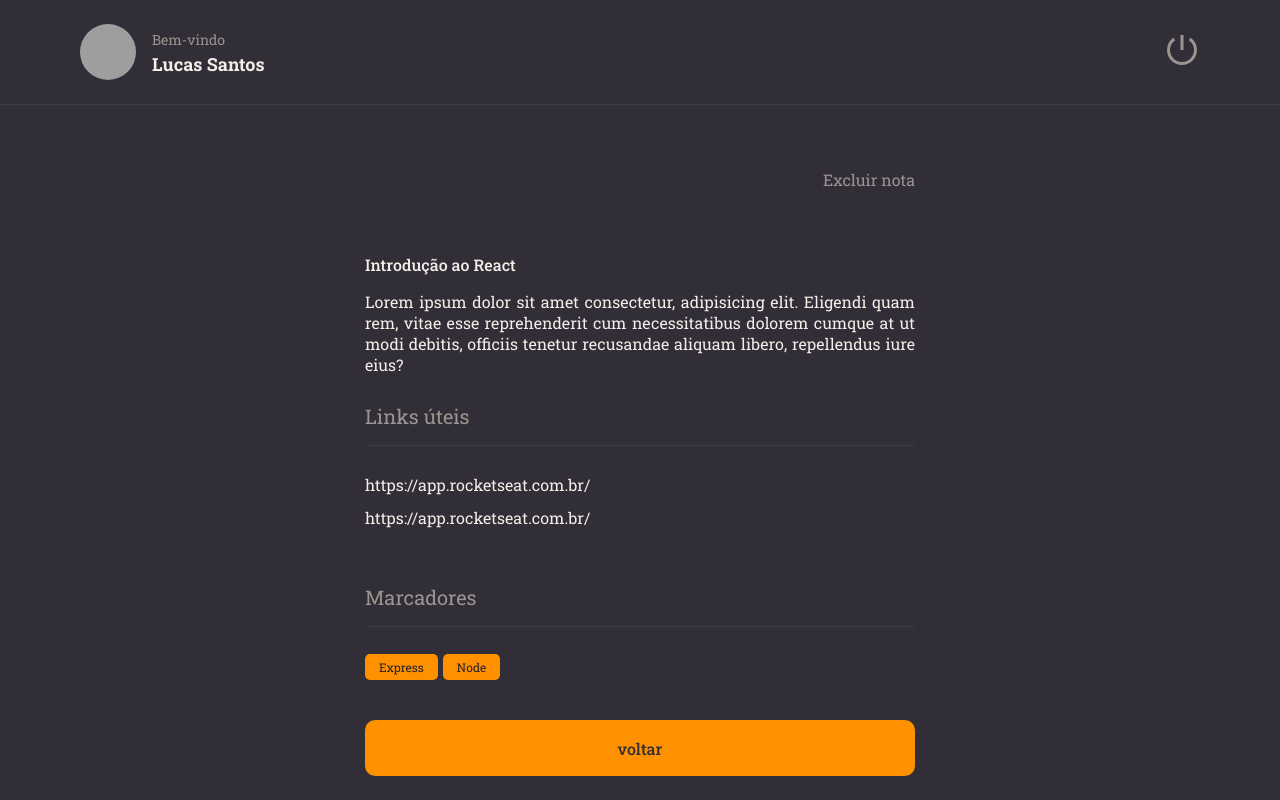
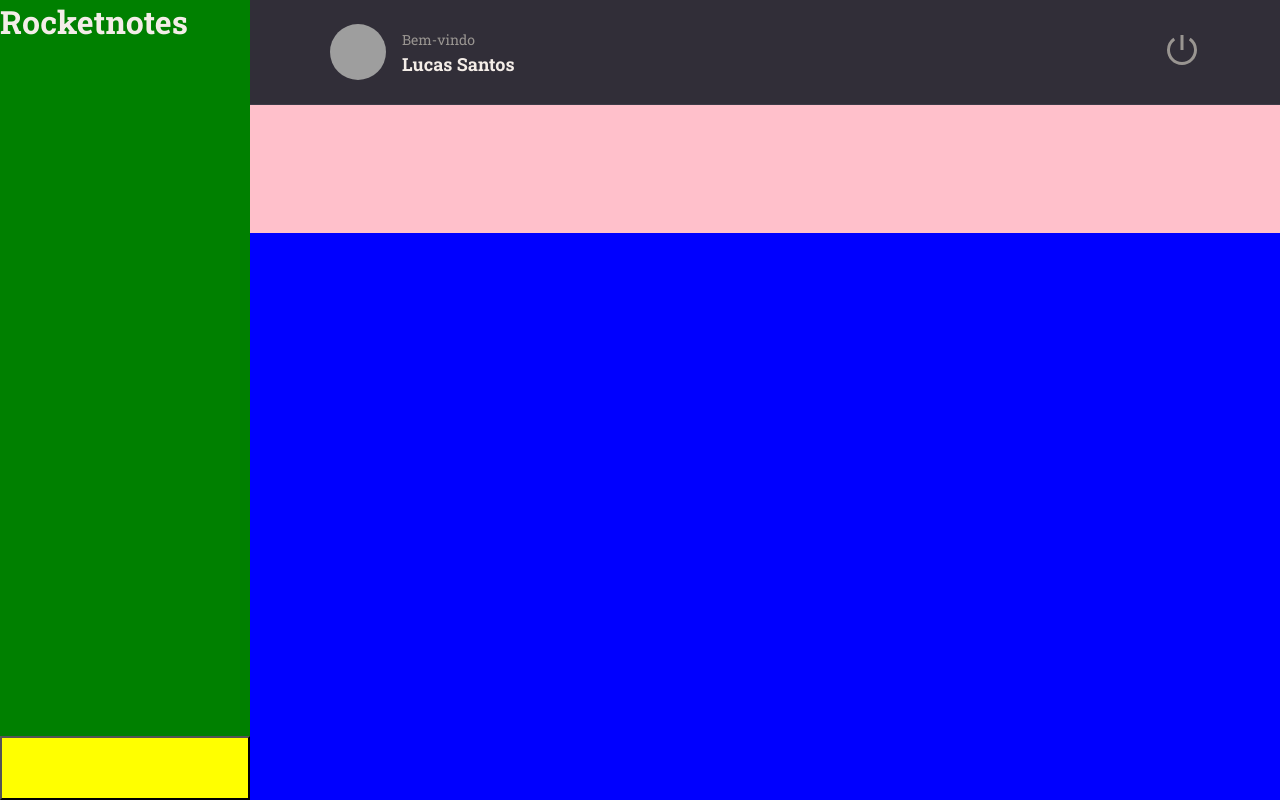
Before and after one commit to Dxm42/rocketnotes, a React (Vite) app: page / in a window 1280 px wide. Built offline with nearby package versions, Linux system fonts and the light colour scheme; grey boxes are pictures that could not be loaded.

Commit message:
:sparkles: feat: criação pagina  home e adicionado grid

```diff
--- a/src/main.jsx
+++ b/src/main.jsx
@@ -1,6 +1,6 @@
 import React from 'react';
 import ReactDOM from 'react-dom/client';
-import { Details } from './pages/Details';
+import { Home } from './pages/Home';
 import{ ThemeProvider} from 'styled-components';
 import GlobalStyles from './styles/global';
 import theme from './styles/theme'
@@ -11,7 +11,7 @@
   <React.StrictMode >
     <ThemeProvider theme={theme}>
       <GlobalStyles />
-      <Details />
+      <Home />
     </ThemeProvider>
   </React.StrictMode>,
 )
--- /dev/null
+++ b/src/pages/Home/index.jsx
@@ -0,0 +1,26 @@
+import { Container, Brand, Menu, Search, Content, NewNote } from  './styles'
+import { Header }  from '../../components/Header'
+export function Home(){
+    return(
+        <Container>
+            <Brand>
+                <h1>Rocketnotes</h1>
+            </Brand>
+
+            <Header />
+            <Menu>
+
+            </Menu>
+
+            <Search>
+
+            </Search>
+
+            <Content>
+
+            </Content>
+
+            <NewNote></NewNote>
+        </Container>
+    );
+}
--- /dev/null
+++ b/src/pages/Home/styles.js
@@ -0,0 +1,44 @@
+import styled from "styled-components";
+
+
+export const Container = styled.div`
+    width: 100%;
+    height: 100vh;
+
+    display: grid;
+    grid-template-columns:  250px auto;
+    grid-template-rows: 105px 128px auto 64px;
+    grid-template-areas:
+    "brand header"
+    "menu search"
+    "menu content"
+    "newnote content";
+
+    background-color: ${({theme})=> theme.COLORS.BACKGROUND_800};
+
+`;
+
+export const Brand = styled.div`
+    grid-area: brand;
+    background: green;
+`;
+
+export const Menu = styled.ul`
+    grid-area: menu;
+    background: green;
+`;
+
+export const Search = styled.div`
+    grid-area: search;
+    background: pink;
+`;
+
+export const Content = styled.div`
+    grid-area: content;
+    background: blue;
+`;
+
+export const NewNote = styled.button`
+    grid-area: newnote;
+    background: yellow;
+`;
```
